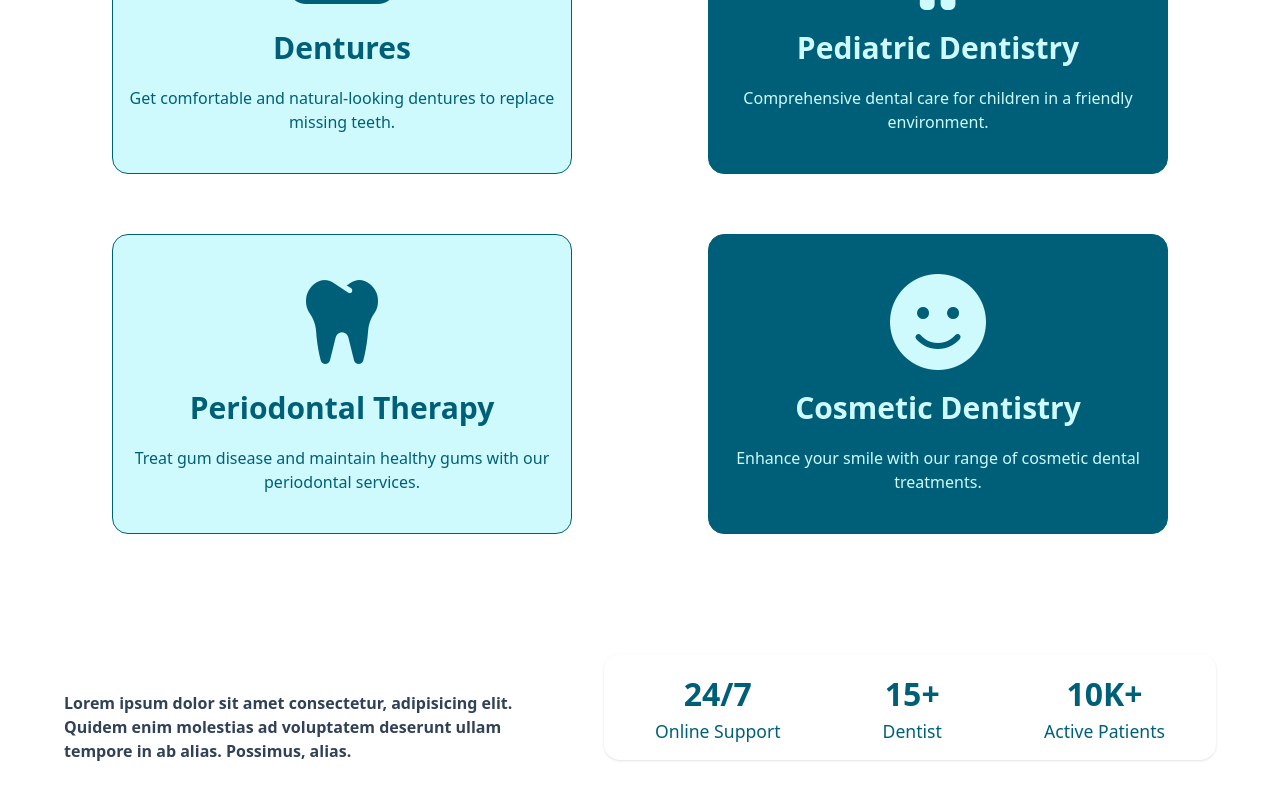
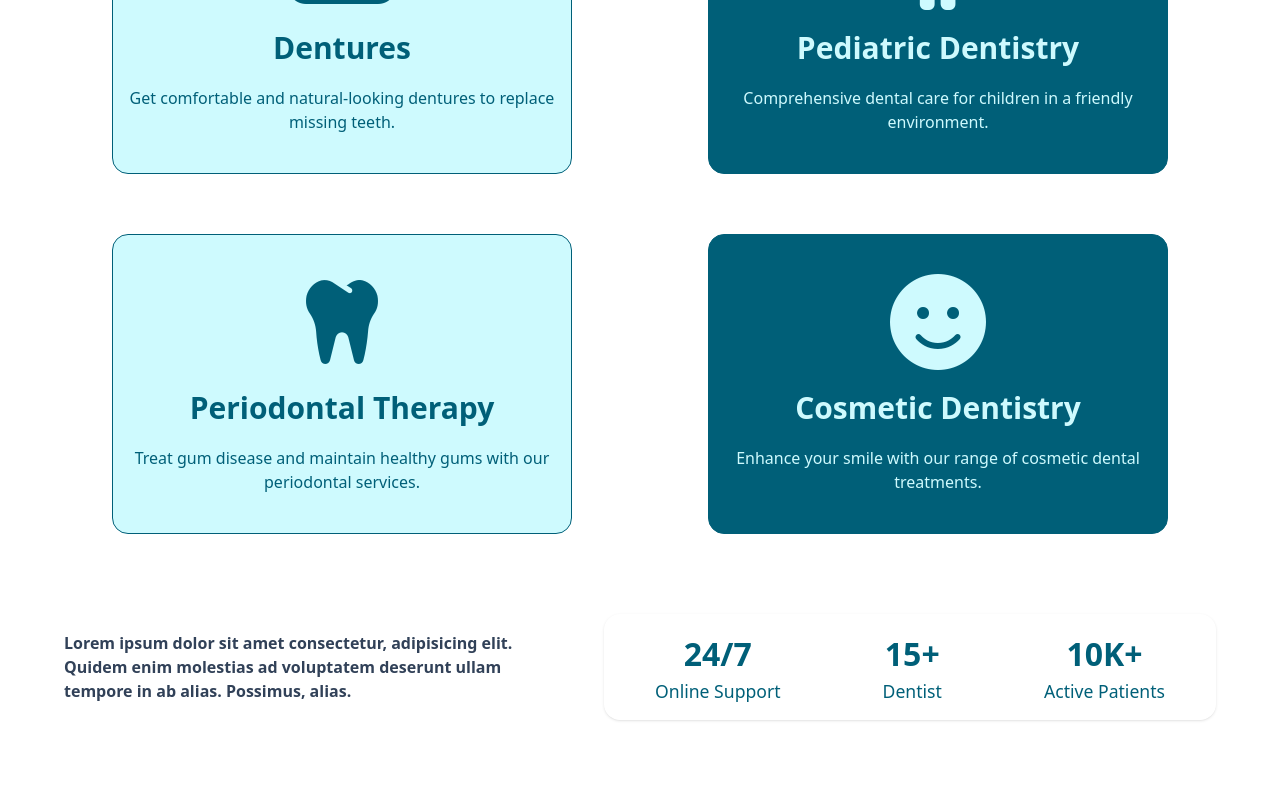
Before and after one commit to Nortey-Micheal/dentalCenter, a React (Vite) app: page /service in a window 1280 px wide. Shown: the part 1462-2262 px from the top of the page. Built offline with nearby package versions, Linux system fonts and the light colour scheme.

Commit message:
refactor: adjust layout spacing and margins for improved responsiveness on services page

```diff
--- a/src/pages/services.tsx
+++ b/src/pages/services.tsx
@@ -68,9 +68,9 @@ export default function Services() {
                         </div>
                     ))}
                 </div>
-                <div className="flex flex-col lg:flex-row items-center justify-between gap-x-10">
+                <div className="flex flex-col lg:flex-row items-center justify-between gap-x-10 lg:mb-20">
                     <p className="md:max-w-[500px] text-slate-700 font-semibold">Lorem ipsum dolor sit amet consectetur, adipisicing elit. Quidem enim molestias ad voluptatem deserunt ullam tempore in ab alias. Possimus, alias.</p>
-                    <div className="stats stats-vertical mt-10 mb-20 text-cyan-800 lg:stats-horizontal rounded-2xl shadow w-full text-center">
+                    <div className="stats stats-vertical mt-10 lg:mt-0 mb-20 lg:mb-0 text-cyan-800 lg:stats-horizontal rounded-2xl shadow w-full text-center">
                         <div className="stat">
                             <div className="stat-title"></div>
                             <div className="stat-value">24/7</div>
```
